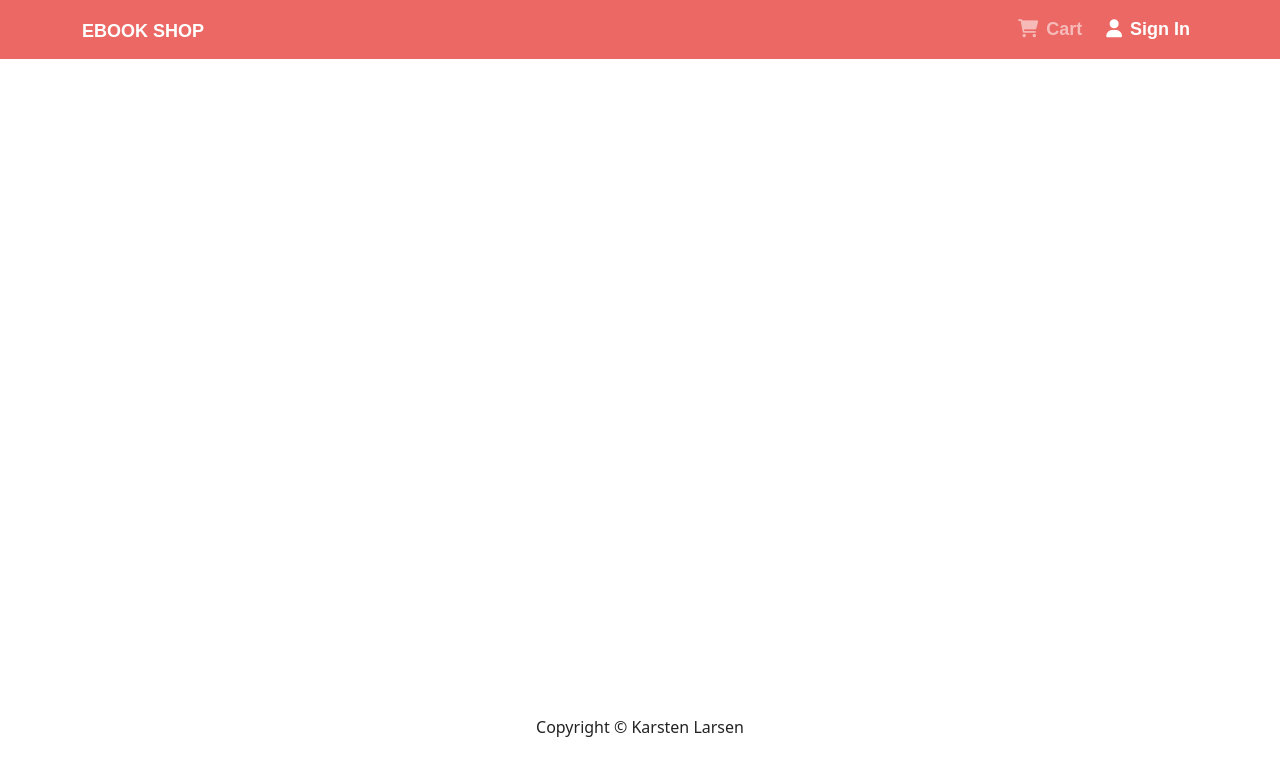
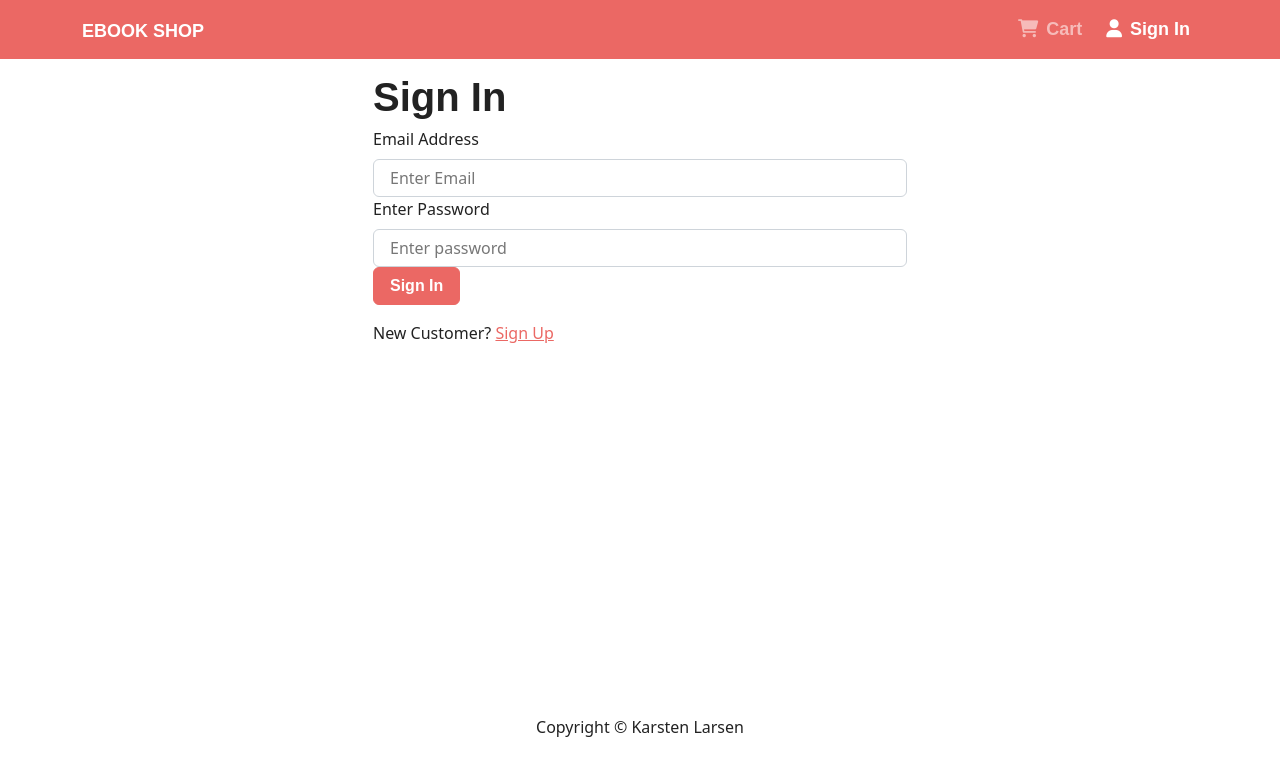
Before and after one commit to karst-larsen/MERN-eCommerce, a React (Create React App) app in the folder commerce-frontend/: page /login in a window 1280 px wide. Shown: the top 776 px of the page. Built offline with nearby package versions, Linux system fonts and the light colour scheme; a web font is replaced by a local one.

Commit message:
created LoginScreen form to handle email and password state being sent to login dispatch in store.js, redirecting user to main page upon sign in

```diff
--- a/commerce-frontend/src/App.js
+++ b/commerce-frontend/src/App.js
@@ -5,6 +5,7 @@ import HomeScreen from "./components/HomeScreen/HomeScreen";
 import ProductScreen from "./components/ProductScreen/ProductScreen.js";
 import CartScreen from "./components/CartScreen/CartScreen";
 import { BrowserRouter, Routes, Route } from "react-router-dom";
+import LoginScreen from "./components/LoginScreen/LoginScreen";
 
 const App = () => {
   return (
@@ -18,6 +19,7 @@ const App = () => {
             <Route path="/cart" element={<CartScreen />}>
               <Route path=":id" element={<CartScreen />} />
             </Route>
+            <Route path="/login" element={<LoginScreen />}></Route>
           </Routes>
         </Container>
       </main>
--- /dev/null
+++ b/commerce-frontend/src/components/FormContainer/FormContainer.js
@@ -0,0 +1,16 @@
+import React from "react";
+import { Container, Row, Col } from "react-bootstrap";
+
+const FormContainer = ({ children }) => {
+  return (
+    <Container>
+      <Row className="justify-content-md-center">
+        <Col xs={12} md={6}>
+          {children}
+        </Col>
+      </Row>
+    </Container>
+  );
+};
+
+export default FormContainer;
--- /dev/null
+++ b/commerce-frontend/src/components/LoginScreen/LoginScreen.js
@@ -0,0 +1,76 @@
+import { useState, useEffect } from "react";
+import { Link, useSearchParams, useNavigate } from "react-router-dom";
+import { Form, Button, Row, Col } from "react-bootstrap";
+import { useDispatch, useSelector } from "react-redux";
+import Message from "../Message/Message";
+import Loader from "../Loader/Loader";
+import { login } from "../../actions/userActions";
+import FormContainer from "../FormContainer/FormContainer";
+
+const LoginScreen = () => {
+  const [email, setEmail] = useState("");
+  const [password, setPassword] = useState("");
+
+  const [searchParams] = useSearchParams();
+  const redirect = searchParams.get("redirect")
+    ? searchParams.get("redirect")
+    : "/";
+  const navigate = useNavigate();
+
+  const dispatch = useDispatch();
+
+  const userLogin = useSelector((state) => state.userLogin);
+  const { loading, error, userInfo } = userLogin;
+
+  useEffect(() => {
+    if (userInfo) {
+      navigate(redirect);
+    }
+  }, [navigate, userInfo, redirect]);
+
+  const submitHandler = (e) => {
+    e.preventDefault();
+    dispatch(login(email, password));
+  };
+
+  return (
+    <FormContainer>
+      <h1>Sign In</h1>
+      {error && <Message variant="danger">{error}</Message>}
+      {loading && <Loader />}
+      <Form onSubmit={submitHandler}>
+        <Form.Group controlId="email">
+          <Form.Label>Email Address</Form.Label>
+          <Form.Control
+            type="email"
+            placeholder="Enter Email"
+            value={email}
+            onChange={(e) => setEmail(e.target.value)}
+          ></Form.Control>
+        </Form.Group>
+        <Form.Group controlId="password">
+          <Form.Label>Enter Password</Form.Label>
+          <Form.Control
+            type="password"
+            placeholder="Enter password"
+            value={password}
+            onChange={(e) => setPassword(e.target.value)}
+          ></Form.Control>
+        </Form.Group>
+        <Button type="submit" variant="primary">
+          Sign In
+        </Button>
+      </Form>
+      <Row className="py-3">
+        <Col>
+          New Customer?{" "}
+          <Link to={redirect ? `/register?redirect=${redirect}` : "/register"}>
+            Sign Up
+          </Link>
+        </Col>
+      </Row>
+    </FormContainer>
+  );
+};
+
+export default LoginScreen;
```
